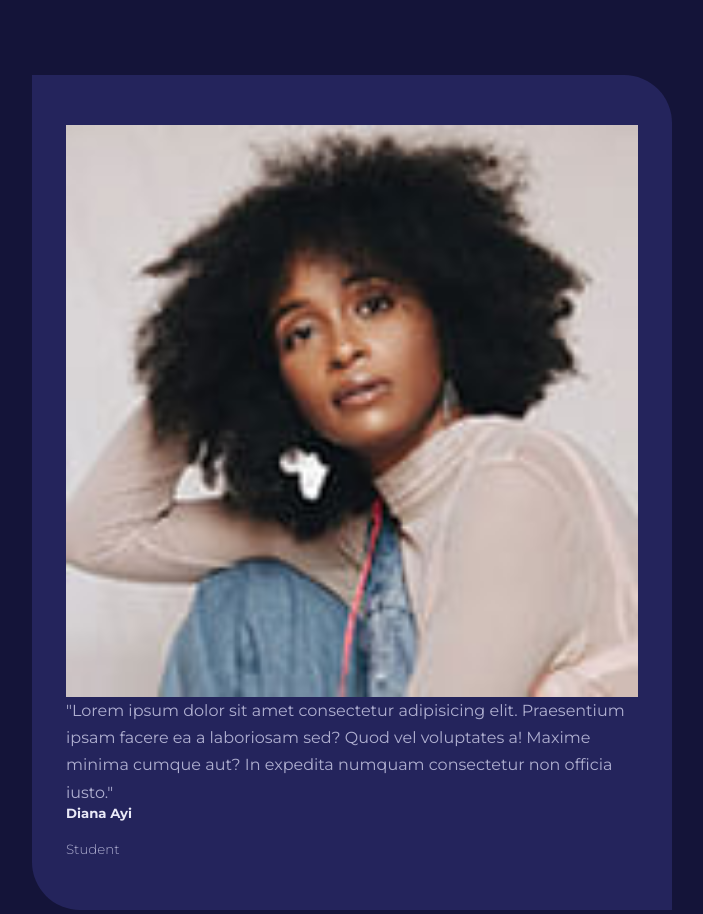
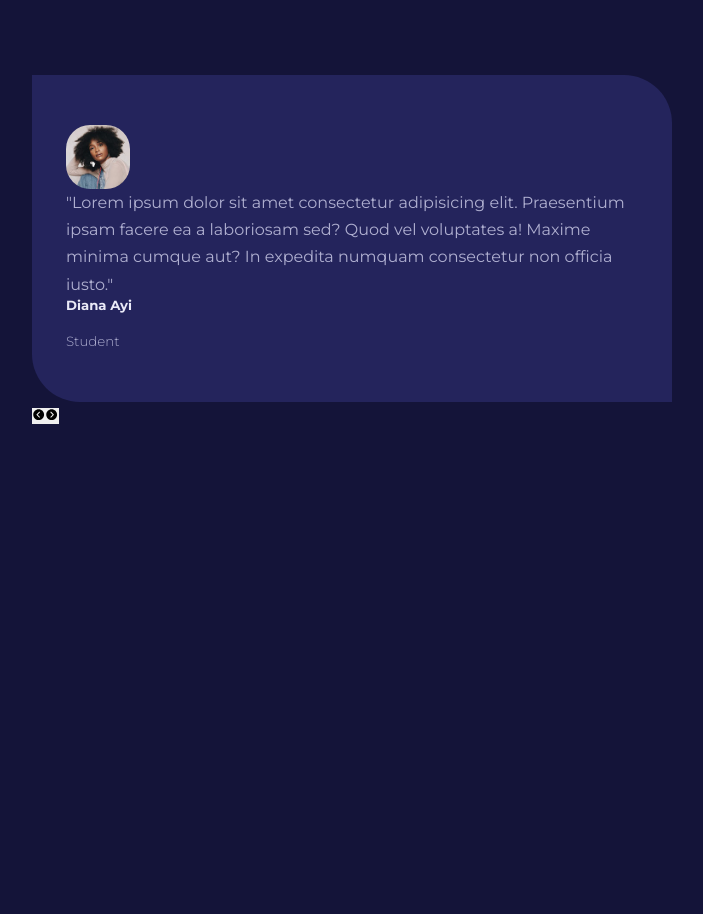
Before and after one commit to erickdc7/react-trainer-website, a React (Create React App) app: page / in a window 1280 px wide. Shown: the part 3020-3934 px from the top of the page, without its empty margins (288-991 px from the left). After the commit the page ends 3450 px from the top, so only its background shows below. Built offline with nearby package versions, Linux system fonts and the light colour scheme; the HTML template or start-up script is replaced by a standard one.

Commit message:
testimonial__avatar styles added to home.css

```diff
--- a/src/pages/home/home.css
+++ b/src/pages/home/home.css
@@ -162,3 +162,10 @@
   text-align: left;
   margin-top: 5rem;
 }
+
+.testimonial__avatar {
+  width: 4rem;
+  height: 4rem;
+  border-radius: 1.5rem;
+  overflow: hidden;
+}
```
